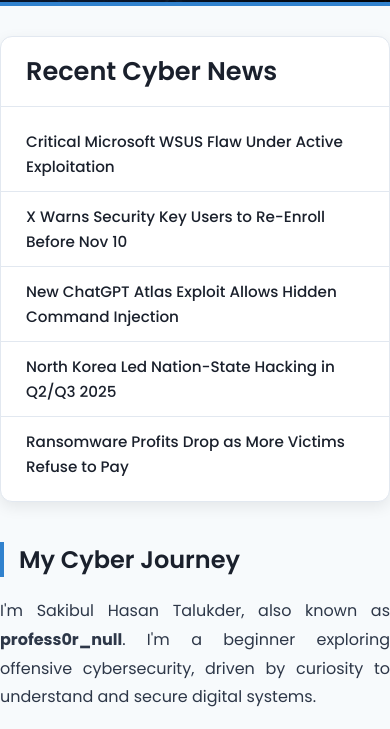
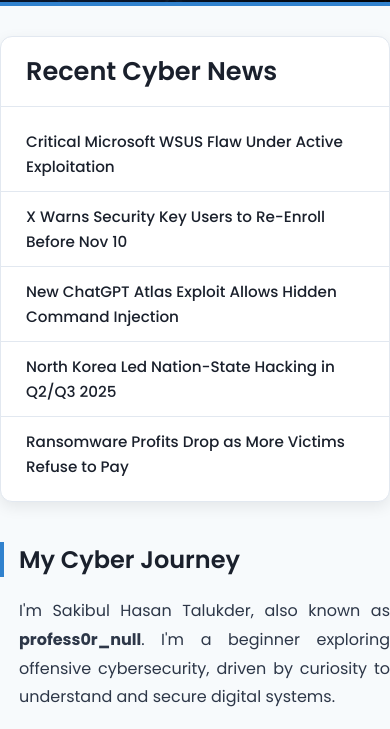
Before and after one commit to profess0r-null/project7, a plain HTML site: page index.html in a window 390 px wide. Shown: the part 371-1100 px from the top of the page. Drawn offline with nearby package versions, Linux system fonts and the light colour scheme.

Commit message:
Update style.css

```diff
--- a/style.css
+++ b/style.css
@@ -192,7 +192,14 @@
     padding-left: 15px;
     margin-bottom: 20px;
 }
-.main-column p { line-height: 1.8; font-size: 1rem; text-align: justify; margin-bottom: 25px; }
+
+.main-column p {
+    line-height: 1.8;
+    font-size: 1rem;
+    text-align: justify;
+    margin-bottom: 25px;
+    padding-left: 19px;
+}
 
 .news-box {
     background-color: #ffffff;
@@ -495,7 +502,7 @@
 
 @media (max-width: 768px) {
     .container {
-        padding: 0 25px;
+        padding: 0 20px;
     }
     .header h1 {
         font-size: 2.2rem;
@@ -536,6 +543,9 @@
 }
 
 @media (max-width: 480px) {
+    .container {
+        padding: 0 15px;
+    }
     .header h1 {
         font-size: 1.8rem;
     }
@@ -845,6 +855,7 @@
     line-height: 1.8;
     color: #333;
     margin-bottom: 0;
+    padding-left: 0;
 }
 
 @media (max-width: 768px) {
```
